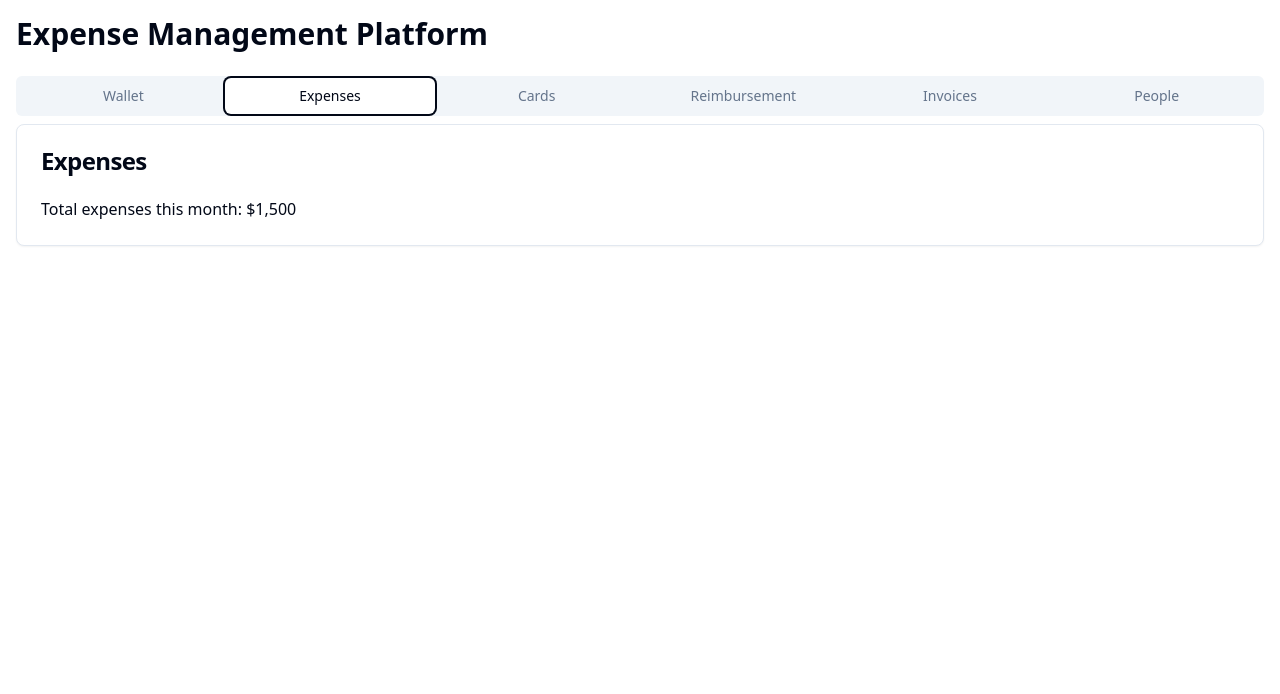
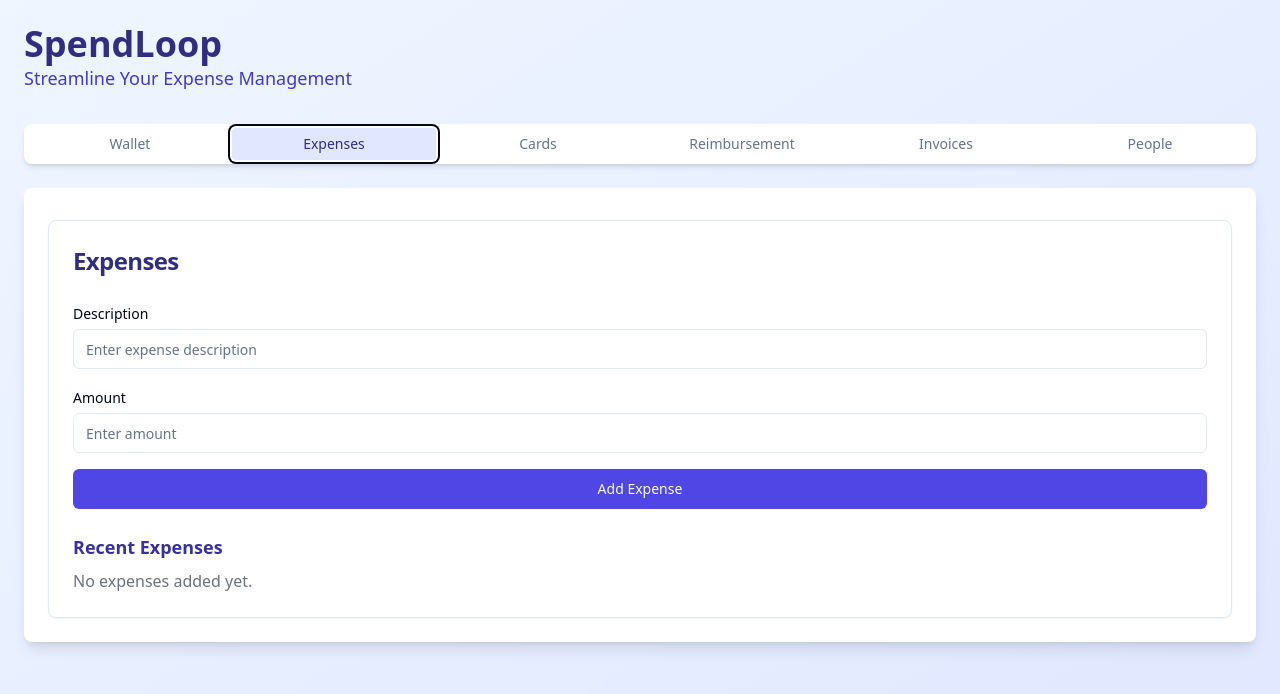
Before and after one commit to metalmetta/spendloop, a React (Vite) app: page / in a window 1280 px wide. Both pictures are taken after a click on the tab "Expenses". Shown: the top 694 px of the page. Built offline with nearby package versions, Linux system fonts and the light colour scheme.

Commit message:
Enhance B2B SaaS Design and Features
Updated the design to reflect a more B2B SaaS style with flash coloring. Added functionality to allow users to add a new expense in the "Expenses" section.
[skip gpt_engineer]

```diff
--- a/src/components/Expenses.jsx
+++ b/src/components/Expenses.jsx
@@ -1,15 +1,75 @@
-import React from 'react';
+import React, { useState } from 'react';
 import { Card, CardContent, CardHeader, CardTitle } from "@/components/ui/card";
+import { Input } from "@/components/ui/input";
+import { Button } from "@/components/ui/button";
+import { Label } from "@/components/ui/label";
 
 const Expenses = () => {
+  const [expenses, setExpenses] = useState([]);
+  const [newExpense, setNewExpense] = useState({ description: '', amount: '' });
+
+  const handleInputChange = (e) => {
+    const { name, value } = e.target;
+    setNewExpense(prev => ({ ...prev, [name]: value }));
+  };
+
+  const handleSubmit = (e) => {
+    e.preventDefault();
+    if (newExpense.description && newExpense.amount) {
+      setExpenses(prev => [...prev, { ...newExpense, id: Date.now() }]);
+      setNewExpense({ description: '', amount: '' });
+    }
+  };
+
   return (
     <Card>
       <CardHeader>
-        <CardTitle>Expenses</CardTitle>
+        <CardTitle className="text-2xl font-bold text-indigo-900">Expenses</CardTitle>
       </CardHeader>
       <CardContent>
-        <p>Total expenses this month: $1,500</p>
-        {/* Add a list or table of expenses here */}
+        <form onSubmit={handleSubmit} className="space-y-4 mb-6">
+          <div>
+            <Label htmlFor="description">Description</Label>
+            <Input
+              id="description"
+              name="description"
+              value={newExpense.description}
+              onChange={handleInputChange}
+              placeholder="Enter expense description"
+              className="mt-1"
+            />
+          </div>
+          <div>
+            <Label htmlFor="amount">Amount</Label>
+            <Input
+              id="amount"
+              name="amount"
+              type="number"
+              value={newExpense.amount}
+              onChange={handleInputChange}
+              placeholder="Enter amount"
+              className="mt-1"
+            />
+          </div>
+          <Button type="submit" className="w-full bg-indigo-600 hover:bg-indigo-700">
+            Add Expense
+          </Button>
+        </form>
+        <div>
+          <h3 className="text-lg font-semibold mb-2 text-indigo-800">Recent Expenses</h3>
+          {expenses.length > 0 ? (
+            <ul className="space-y-2">
+              {expenses.map(expense => (
+                <li key={expense.id} className="flex justify-between items-center bg-indigo-50 p-2 rounded">
+                  <span>{expense.description}</span>
+                  <span className="font-semibold">${expense.amount}</span>
+                </li>
+              ))}
+            </ul>
+          ) : (
+            <p className="text-gray-500">No expenses added yet.</p>
+          )}
+        </div>
       </CardContent>
     </Card>
   );
--- a/src/pages/Index.jsx
+++ b/src/pages/Index.jsx
@@ -9,24 +9,31 @@ import People from '../components/People';
 
 const Index = () => {
   return (
-    <div className="container mx-auto p-4">
-      <h1 className="text-3xl font-bold mb-6">Expense Management Platform</h1>
+    <div className="min-h-screen bg-gradient-to-br from-blue-50 to-indigo-100">
+      <div className="container mx-auto p-6">
+        <header className="mb-8">
+          <h1 className="text-4xl font-bold text-indigo-900">SpendLoop</h1>
+          <p className="text-lg text-indigo-700">Streamline Your Expense Management</p>
+        </header>
         <Tabs defaultValue="wallet" className="w-full">
-        <TabsList className="grid w-full grid-cols-6">
-          <TabsTrigger value="wallet">Wallet</TabsTrigger>
-          <TabsTrigger value="expenses">Expenses</TabsTrigger>
-          <TabsTrigger value="cards">Cards</TabsTrigger>
-          <TabsTrigger value="reimbursement">Reimbursement</TabsTrigger>
-          <TabsTrigger value="invoices">Invoices</TabsTrigger>
-          <TabsTrigger value="people">People</TabsTrigger>
+          <TabsList className="grid w-full grid-cols-6 bg-white shadow-md rounded-lg mb-6">
+            <TabsTrigger value="wallet" className="data-[state=active]:bg-indigo-100 data-[state=active]:text-indigo-900">Wallet</TabsTrigger>
+            <TabsTrigger value="expenses" className="data-[state=active]:bg-indigo-100 data-[state=active]:text-indigo-900">Expenses</TabsTrigger>
+            <TabsTrigger value="cards" className="data-[state=active]:bg-indigo-100 data-[state=active]:text-indigo-900">Cards</TabsTrigger>
+            <TabsTrigger value="reimbursement" className="data-[state=active]:bg-indigo-100 data-[state=active]:text-indigo-900">Reimbursement</TabsTrigger>
+            <TabsTrigger value="invoices" className="data-[state=active]:bg-indigo-100 data-[state=active]:text-indigo-900">Invoices</TabsTrigger>
+            <TabsTrigger value="people" className="data-[state=active]:bg-indigo-100 data-[state=active]:text-indigo-900">People</TabsTrigger>
           </TabsList>
+          <div className="bg-white shadow-lg rounded-lg p-6">
             <TabsContent value="wallet"><Wallet /></TabsContent>
             <TabsContent value="expenses"><Expenses /></TabsContent>
             <TabsContent value="cards"><Cards /></TabsContent>
             <TabsContent value="reimbursement"><Reimbursement /></TabsContent>
             <TabsContent value="invoices"><Invoices /></TabsContent>
             <TabsContent value="people"><People /></TabsContent>
+          </div>
         </Tabs>
+      </div>
     </div>
   );
 };
```
Lines whose indentation alone changed are shown as unchanged.
